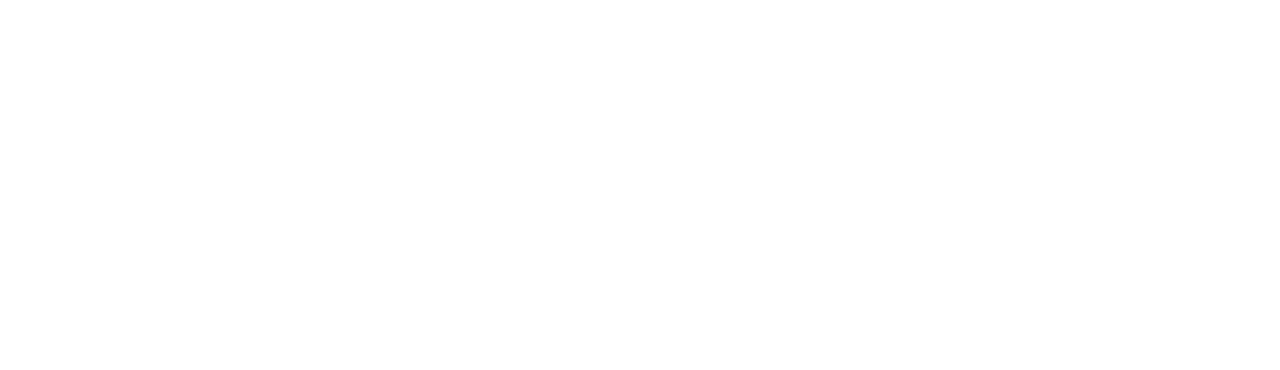
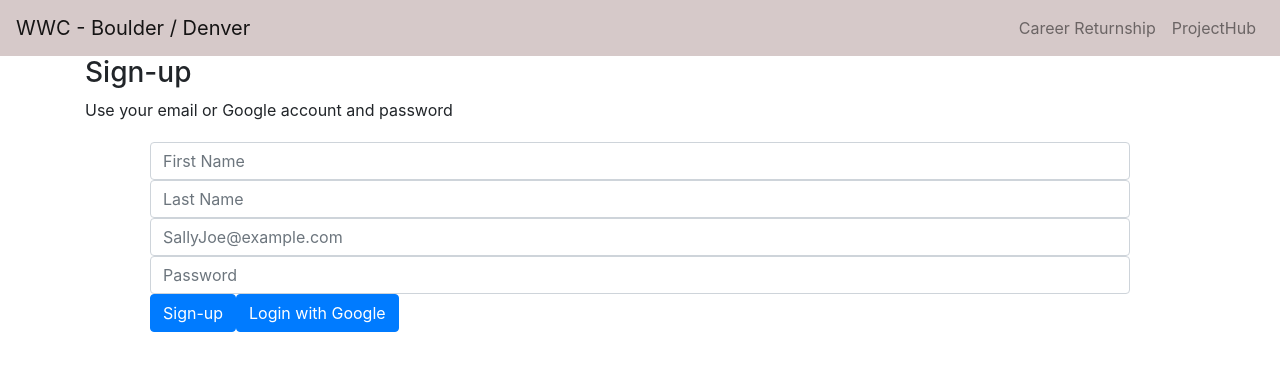
Before and after one commit to women-who-software/returnship-project-voting, a React (Create React App) app in the folder client/: page /login in a window 1280 px wide. Shown: the top 370 px of the page. Built offline with nearby package versions, Linux system fonts and the light colour scheme.

Commit message:
Install Firebase and add Login component
- Install Firebase with Firebase configurations settings in utility file
-Add new Login component with imported Firebase utility file

```diff
--- a/client/package.json
+++ b/client/package.json
@@ -7,6 +7,7 @@
     "@testing-library/react": "^9.5.0",
     "@testing-library/user-event": "^7.2.1",
     "bootstrap": "^4.5.0",
+    "firebase": "^7.15.1",
     "node-sass": "^4.14.1",
     "react": "^16.13.1",
     "react-bootstrap": "^1.0.1",
--- a/client/src/App.js
+++ b/client/src/App.js
@@ -1,6 +1,7 @@
 import React, { useState, useEffect, useContext } from 'react'
 import { Route, Switch } from 'react-router-dom'
 import Landing from './Components/Landing/Landing'
+import Login from './Components/Login/Login'
 import AdminPage from './Components/AdminPage/AdminPage'
 import Projects from './Components/Projects/Projects'
 import ProjectDetails from './Components/Projects/ProjectDetails'
@@ -24,6 +25,7 @@ export default function App() {
         {hasError && <p className='red'>There was an error}</p>}
         <Switch>
           <Route exact path='/' component={Landing} />
+          <Route exact path='/login' component={Login} />
           <Route exact path='/admin' component={AdminPage} />
           <Route
             exact
--- /dev/null
+++ b/client/src/Components/Login/Login.js
@@ -0,0 +1,47 @@
+// Import React Packages
+import React from 'react'
+import Header from '../Header/Header'
+
+import { auth, signInWithGoogle } from '../../firebase/firebase.utils'
+
+// Import ReactBootstrap Components
+import Container from 'react-bootstrap/Container'
+import Row from 'react-bootstrap/Row'
+import Col from 'react-bootstrap/Col'
+import Form from 'react-bootstrap/Form'
+import Button from 'react-bootstrap/Button'
+
+export default function Login() {
+  return (
+    <>
+      <Header />
+      <Container>
+        <Row>
+          <Col>
+            <h3>Sign-up</h3>
+            <span>Use your email or Google account and password</span>
+            <Form>
+              <Form.Group>
+                {/* <Form.Label>Email</Form.Label> */}
+                <Col>
+                  <Form.Control placeholder='First Name'></Form.Control>
+                  <Form.Control placeholder='Last Name'></Form.Control>
+                  <Form.Control
+                    type='email'
+                    placeholder='SallyJoe@example.com'
+                  ></Form.Control>
+                  <Form.Control
+                    type='password'
+                    placeholder='Password'
+                  ></Form.Control>
+                  <Button>Sign-up</Button>
+                  <Button>Login with Google</Button>
+                </Col>
+              </Form.Group>
+            </Form>
+          </Col>
+        </Row>
+      </Container>
+    </>
+  )
+}
--- /dev/null
+++ b/client/src/firebase/firebase.utils.js
@@ -0,0 +1,25 @@
+import firebase from 'firebase/app'
+import 'firebase/firestore'
+import 'firebase/auth'
+
+const config = {
+  apiKey: 'AIzaSyCjeokw8a1Rboko-adxaqz1vPTFxAg0-Ew',
+  authDomain: 'wwc-projecthub.firebaseapp.com',
+  databaseURL: 'https://wwc-projecthub.firebaseio.com',
+  projectId: 'wwc-projecthub',
+  storageBucket: 'wwc-projecthub.appspot.com',
+  messagingSenderId: '481983717776',
+  appId: '1:481983717776:web:ae6684d7600c2db42d1315',
+  measurementId: 'G-HEW6B6W8L4'
+}
+
+firebase.initializeApp(config)
+
+export const auth = firebase.auth()
+export const firestore = firebase.firestore()
+
+const provider = new firebase.auth.GoogleAuthProvider()
+provider.setCustomParameters({ prompt: 'select_account' })
+export const signInWithGoogle = () => auth.signInWithPopup(provider)
+
+export default firebase
```
Also changed, not shown: 1 other file (tests, documents, lock files or other folders).
